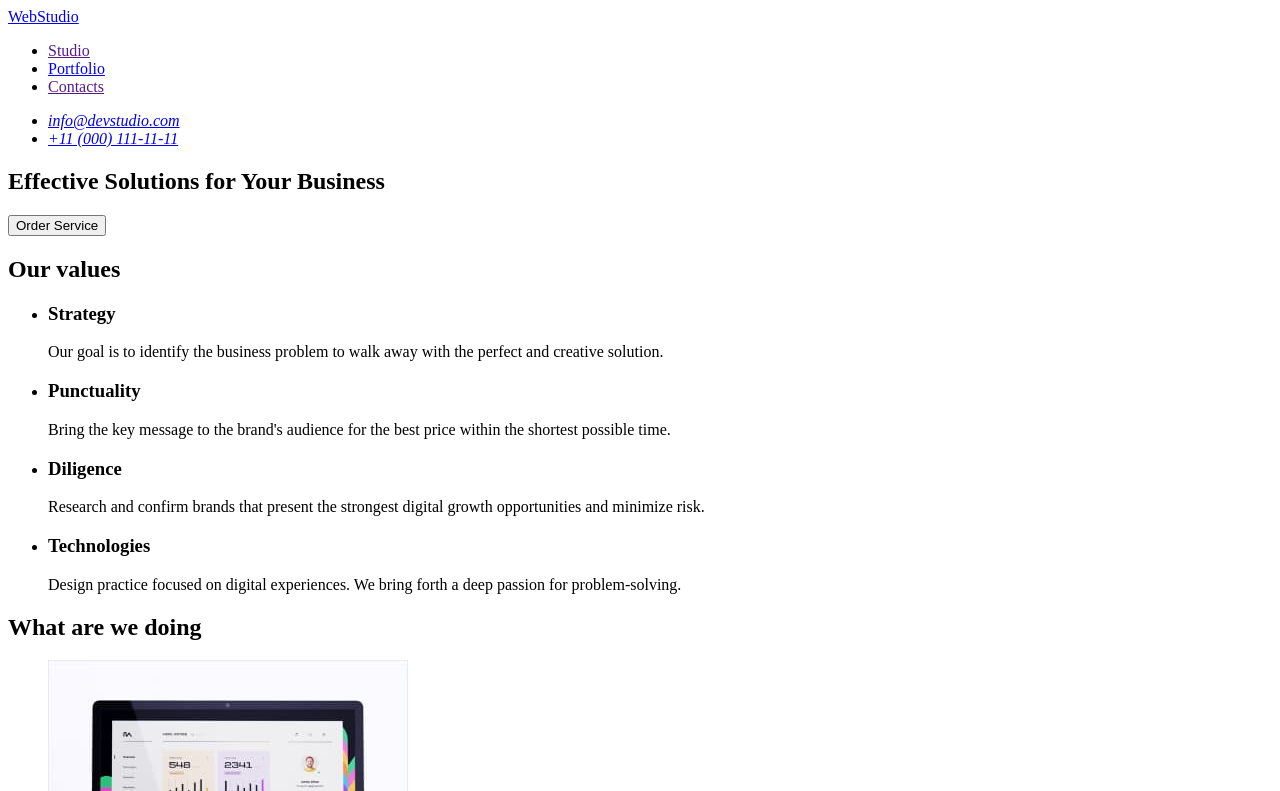
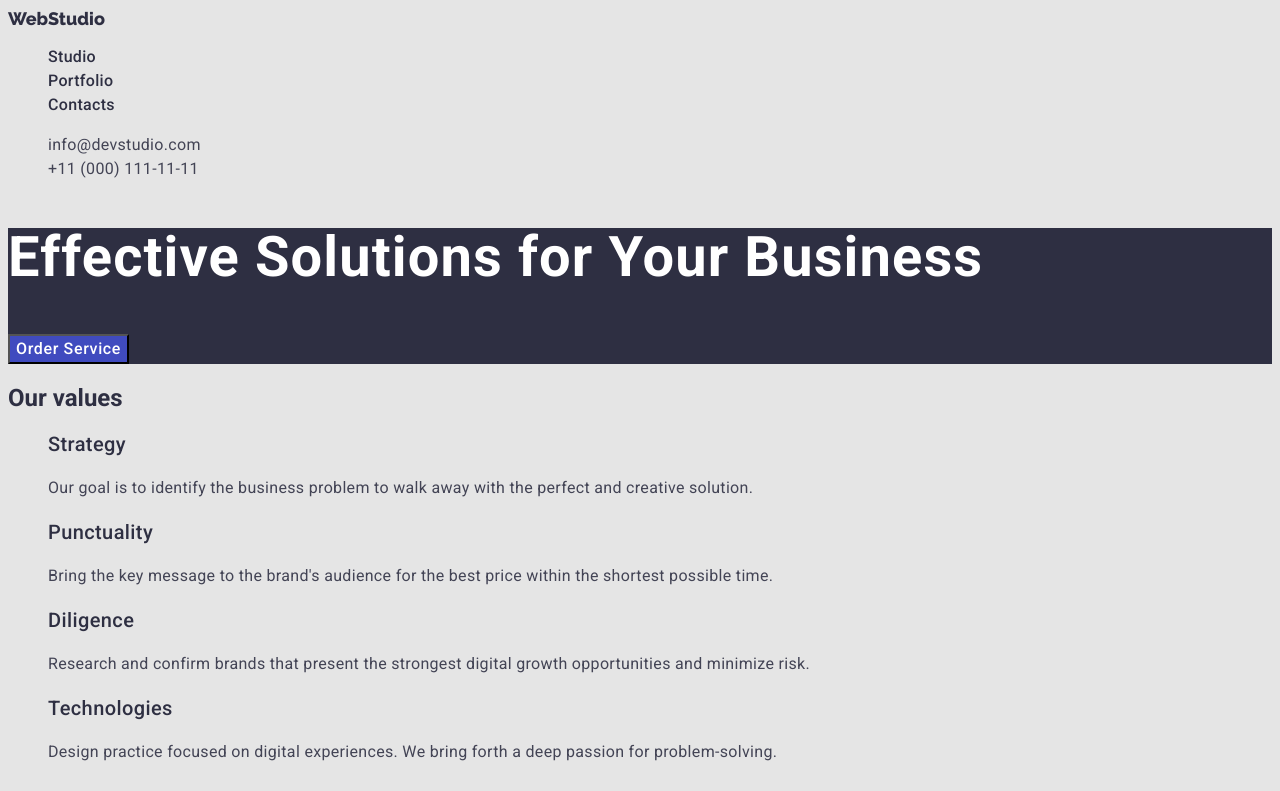
Before and after one commit to Gunnar97/goit-markup-hw-02, a plain HTML site: page index.html in a window 1280 px wide. Both pictures are taken after a click on the button "Order Service". Shown: the top 791 px of the page. Drawn offline with Linux system fonts and the light colour scheme.

Commit message:
Added style.css

```diff
--- a/index.html
+++ b/index.html
@@ -5,65 +5,80 @@
     <meta http-equiv="X-UA-Compatible" content="IE=edge" />
     <meta name="viewport" content="width=device-width, initial-scale=1.0" />
     <title>Web Studio</title>
+    <link rel="preconnect" href="https://fonts.googleapis.com" />
+    <link rel="preconnect" href="https://fonts.gstatic.com" crossorigin />
+    <link
+      href="https://fonts.googleapis.com/css2?family=Raleway:wght@800&family=Roboto:wght@400;500;700;900&display=swap"
+      rel="stylesheet"
+    />
+    <link rel="stylesheet" href="./styles/styles.css" />
   </head>
   <body>
     <!-- HEADER -->
     <header>
       <nav>
-        <a href="./index.html">WebStudio</a>
-        <ul>
+        <a class="link logo" href="./index.html">WebStudio</a>
+        <ul class="list">
           <li>
-            <a href="">Studio</a>
+            <a class="link menu-item" href="./index.html">Studio</a>
           </li>
           <li>
-            <a href="./portfolio.html">Portfolio</a>
+            <a class="link menu-item" href="./portfolio.html">Portfolio</a>
           </li>
           <li>
-            <a href="">Contacts</a>
+            <a class="link menu-item" href="">Contacts</a>
           </li>
         </ul>
       </nav>
-      <address>
-        <ul>
-          <li><a href="mailto:info@devstudio.com">info@devstudio.com</a></li>
-          <li><a href="tel:+110001111111">+11 (000) 111-11-11</a></li>
+      <address class="contact">
+        <ul class="list contact-list">
+          <li>
+            <a class="link contact-item" href="mailto:info@devstudio.com"
+              >info@devstudio.com</a
+            >
+          </li>
+          <li>
+            <a class="link contact-item" href="tel:+110001111111"
+              >+11 (000) 111-11-11</a
+            >
+          </li>
         </ul>
       </address>
     </header>
     <main>
       <!-- HERO -->
+      <section class="hero">
+        <h1 class="hero-topic">Effective Solutions for Your Business</h1>
+        <button class="btn-hero" type="button">Order Service</button>
+      </section>
+      <!-- VALUES -->
       <section>
-        <h1>Effective Solutions for Your Business</h1>
-        <button type="button">Order Service</button>
-      </section>
-      <section>
-        <!-- VALUES -->
         <h2>Our values</h2>
-        <ul>
+        <ul class="list">
           <li>
-            <h3>Strategy</h3>
-            <p>
+            <h3 class="section-secondary-topic">Strategy</h3>
+            <p class="section-description">
               Our goal is to identify the business problem to walk away with the
               perfect and creative solution.
             </p>
           </li>
           <li>
-            <h3>Punctuality</h3>
-            <p>
+            <h3 class="section-secondary-topic">Punctuality</h3>
+            <p class="section-description">
               Bring the key message to the brand's audience for the best price
               within the shortest possible time.
             </p>
           </li>
           <li>
-            <h3>Diligence</h3>
-            <p>
+            <h3 class="section-secondary-topic">Diligence</h3>
+            <p class="section-description">
               Research and confirm brands that present the strongest digital
               growth opportunities and minimize risk.
             </p>
           </li>
           <li>
-            <h3>Technologies</h3>
-            <p>
+            <h3 class="section-secondary-topic">Technologies</h3>
+            <p class="section-description">
               Design practice focused on digital experiences. We bring forth a
               deep passion for problem-solving.
             </p>
@@ -72,8 +87,8 @@
       </section>
       <!-- EXAMPLES WORK -->
       <section>
-        <h2>What are we doing</h2>
-        <ul>
+        <h2 class="section-primary-topic">What are we doing</h2>
+        <ul class="list">
           <li>
             <img
               src="./images/what_are_we_doing/photo1.jpg"
@@ -102,8 +117,8 @@
       </section>
       <!-- TEAM -->
       <section>
-        <h2>Our Team</h2>
-        <ul>
+        <h2 class="section-primary-topic">Our Team</h2>
+        <ul class="list">
           <li>
             <img
               src="./images/our_team/mark_guerrero.jpg"
@@ -111,8 +126,8 @@
               width="264"
               height="260"
             />
-            <h3>Mark Guerrero</h3>
-            <p>Product Designer</p>
+            <h3 class="section-secondary-topic">Mark Guerrero</h3>
+            <p class="section-description">Product Designer</p>
           </li>
           <li>
             <img
@@ -121,8 +136,8 @@
               width="264"
               height="260"
             />
-            <h3>Tom Ford</h3>
-            <p>Frontend Developer</p>
+            <h3 class="section-secondary-topic">Tom Ford</h3>
+            <p class="section-description">Frontend Developer</p>
           </li>
           <li>
             <img
@@ -131,8 +146,8 @@
               width="264"
               height="260"
             />
-            <h3>Camila Garcia</h3>
-            <p>Marketing</p>
+            <h3 class="section-secondary-topic">Camila Garcia</h3>
+            <p class="section-description">Marketing</p>
           </li>
           <li>
             <img
@@ -141,16 +156,16 @@
               width="264"
               height="260"
             />
-            <h3>Daniel Wilson</h3>
-            <p>UI Designer</p>
+            <h3 class="section-secondary-topic">Daniel Wilson</h3>
+            <p class="section-description">UI Designer</p>
           </li>
         </ul>
       </section>
     </main>
     <!-- FOOTER -->
-    <footer>
-      <a href="./index.html">WebStudio</a>
-      <p>
+    <footer class="footer">
+      <a class="link logo" href="./index.html">WebStudio</a>
+      <p class="footer-description">
         Increase the flow of customers and sales for your business with digital
         marketing & growth solutions.
       </p>
--- /dev/null
+++ b/styles/styles.css
@@ -0,0 +1,160 @@
+:root{
+    --primary-color: #2E2F42;
+    --secondory-color: #434455;
+    --primary-background: #E5E5E5;
+    --sekondory-background: #2E2F42;
+    --btn-hero-background: #4D5AE5;
+    --active-color: #404BBF;
+    --section-description-color: #434455;
+    --footer-description-color: #F4F4FD;
+    --hero-font-color: #FFFFFF;
+    --btn-menu-color: #4D5AE5;
+    --btn-menu-background: #F4F4FD;
+    --active-font-color:#ffffff;
+}
+
+body{
+    font-family: 'Roboto', sans-serif;
+    background: var(--primary-background);
+    color: var(--primary-color);
+
+}
+
+.list {
+    list-style: none;
+}
+
+.link {
+    text-decoration: none;
+
+}
+
+/* ================= HEADER ====================== */
+.logo{
+    font-family: 'Raleway';
+    font-style: normal;
+    font-weight: 800;
+    font-size: 18px;
+    line-height: 1.17;
+    color: var(--primary-color);
+}
+
+.logo:hover,
+.logo:focus {
+    color: var(--active-color)
+}
+
+.menu-item {
+    font-style: normal;
+    font-weight: 500;
+    font-size: 16px;
+    line-height: 1.5;
+    letter-spacing: 0.02em;
+    color: var(--primary-color);
+}
+
+.menu-item:hover,
+.menu-item:focus {
+    color: var(--active-color);
+}
+
+.contact-item {
+    font-style: normal;
+    font-weight: 400;
+    font-size: 16px;
+    line-height: 1.5;
+    letter-spacing: 0.02em;
+    color: var(--secondory-color);
+}
+.contact-item:hover,
+.contact-item:focus {
+    color: var(--active-color);
+}
+/* ================= /HEADER ====================== */
+
+/* ================= HERO ====================== */
+.hero{
+    background: var(--sekondory-background);
+}
+.hero-topic{
+    font-style: normal;
+    font-weight: 700;
+    font-size: 56px;
+    line-height: 1.07;
+    letter-spacing: 0.02em;
+    color: var(--hero-font-color);
+}
+
+.btn-hero{
+    font-family: 'Roboto';
+    font-weight: 500;
+    font-size: 16px;
+    line-height: 1.5;
+    letter-spacing: 0.04em;
+    color: var(--hero-font-color);
+    background: var(--btn-hero-background);
+    cursor: pointer;
+}
+
+.btn-hero:hover,
+.btn-hero:focus {
+    background: var(--active-color);
+}
+/* ================= /HERO ====================== */
+
+/* ================= MAIN ====================== */
+.section-secondary-topic{
+    font-weight: 500;
+    font-size: 20px;
+    line-height: 1.2;
+    letter-spacing: 0.02em;
+}
+
+.section-description{
+    font-size: 16px;
+    line-height: 1.5;
+    letter-spacing: 0.02em;
+    color: var(--section-description-color);
+}
+
+
+.section-primary-topic{
+    font-weight: 700;
+    font-size: 36px;
+    line-height: 1.11;
+    letter-spacing: 0.02em;
+}
+
+/* ================= /MAIN ====================== */
+
+/* ================= FOOTER ====================== */
+.footer-description {
+    font-size: 16px;
+    line-height: 1.5;
+    letter-spacing: 0.02em;
+    color: var(--footer-description-color);
+    background: var(--sekondory-background);
+}
+/* ================= /FOOTER =====================FOOTER */
+
+
+/* ================= PORTFOLIO =====================*/
+.btn-menu{
+    font-family: 'Roboto';
+    font-style: normal;
+    font-weight: 500;
+    font-size: 16px;
+    line-height: 1.5;
+    letter-spacing: 0.04em;
+    color: var(--btn-menu-color);
+    background: var(--btn-menu-background);
+    cursor: pointer;
+}
+
+.btn-menu:hover,
+.btn-menu:focus {
+    color: var(--active-font-color);
+    background: var(--active-color);
+}
+
+/* ================= /PORTFOLIO =====================*/
```
Also changed, not shown: portfolio.html (+75 -51 lines).
